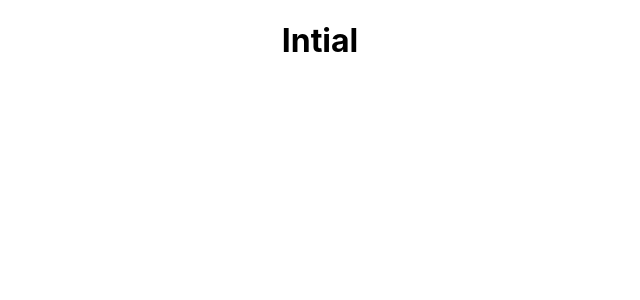
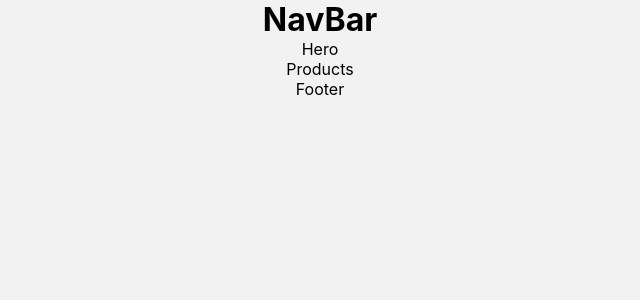
Before and after one commit to JJHDZ123/Gooses-quilt-client, a React (Create React App) app: page / in a window 1280 px wide. Shown: the top 300 px of the page, without its empty margins (320-960 px from the left). Built offline with nearby package versions, Linux system fonts and the light colour scheme.

Commit message:
finished layout

```diff
--- a/package.json
+++ b/package.json
@@ -6,9 +6,12 @@
     "@testing-library/jest-dom": "^5.16.5",
     "@testing-library/react": "^13.4.0",
     "@testing-library/user-event": "^13.5.0",
+    "bootstrap": "^5.2.1",
     "react": "^18.2.0",
+    "react-bootstrap": "^2.5.0",
     "react-dom": "^18.2.0",
     "react-scripts": "5.0.1",
+    "sass": "^1.55.0",
     "web-vitals": "^2.1.4"
   },
   "scripts": {
--- a/public/index.html
+++ b/public/index.html
@@ -10,7 +10,6 @@
     <title>Goose and Squirrel</title>
   </head>
   <body>
-    <noscript>You need to enable JavaScript to run this app.</noscript>
     <div id="root"></div>
   </body>
 </html>
--- a/src/App.css
+++ b/src/App.css
@@ -1,16 +1,5 @@
 .App {
   text-align: center;
-}
-
-.App-logo {
-  height: 40vmin;
-  pointer-events: none;
-}
-
-@media (prefers-reduced-motion: no-preference) {
-  .App-logo {
-    animation: App-logo-spin infinite 20s linear;
-  }
 }
 
 .App-header {
@@ -23,16 +12,3 @@
   font-size: calc(10px + 2vmin);
   color: white;
 }
-
-.App-link {
-  color: #61dafb;
-}
-
-@keyframes App-logo-spin {
-  from {
-    transform: rotate(0deg);
-  }
-  to {
-    transform: rotate(360deg);
-  }
-}
--- a/src/App.js
+++ b/src/App.js
@@ -1,9 +1,17 @@
 import './App.css';
+
+import NavBar from './components/navbar';
+import Hero from './components/hero';
+import Products from './components/products';
+import Footer from './components/footer';
 
 function App() {
 	return (
 		<div className="App">
-			<h1>Intial</h1>
+			<NavBar />
+			<Hero />
+			<Products />
+			<Footer />
 		</div>
 	);
 }
--- /dev/null
+++ b/src/components/footer.js
@@ -0,0 +1,7 @@
+import React from 'react';
+
+const Footer = () => {
+	return <div>Footer</div>;
+};
+
+export default Footer;
--- /dev/null
+++ b/src/components/hero.js
@@ -0,0 +1,7 @@
+import React from 'react';
+
+const Hero = () => {
+	return <div>Hero</div>;
+};
+
+export default Hero;
--- /dev/null
+++ b/src/components/navbar.js
@@ -0,0 +1,13 @@
+import React, { Fragment } from 'react';
+
+const NavBar = () => {
+	return (
+		<Fragment>
+			<div className="">
+				<h1>NavBar</h1>
+			</div>
+		</Fragment>
+	);
+};
+
+export default NavBar;
--- /dev/null
+++ b/src/components/products.js
@@ -0,0 +1,7 @@
+import React from 'react';
+
+const Products = () => {
+	return <div>Products</div>;
+};
+
+export default Products;
--- a/src/index.css
+++ b/src/index.css
@@ -1,13 +1,15 @@
-body {
-  margin: 0;
+@import url("https://fonts.googleapis.com/css2?family=DM+Sans:wght@400;500;700&display=swap");
+
+:root {
+  background: #f2f2f2;
   font-family: -apple-system, BlinkMacSystemFont, 'Segoe UI', 'Roboto', 'Oxygen',
     'Ubuntu', 'Cantarell', 'Fira Sans', 'Droid Sans', 'Helvetica Neue',
     sans-serif;
-  -webkit-font-smoothing: antialiased;
-  -moz-osx-font-smoothing: grayscale;
 }
 
-code {
-  font-family: source-code-pro, Menlo, Monaco, Consolas, 'Courier New',
-    monospace;
+* {
+  box-sizing: border-box;
+  padding: 0;
+  margin: 0;
+  scroll-behavior: smooth;
 }
```
Also changed, not shown: 2 other files (tests, documents, lock files or other folders).
